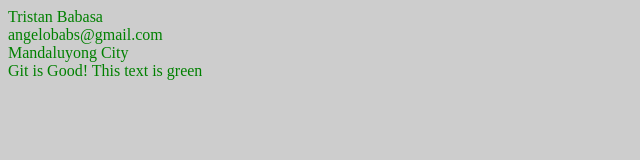
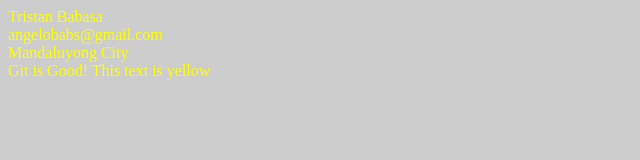
Before and after one commit to tristanbabasa/pokemon, a plain HTML site: page index.html in a window 1280 px wide. Shown: the whole page, without its empty margins (0-640 px from the left). Drawn offline with Linux system fonts and the light colour scheme.

Commit message:
text is yellow

```diff
--- a/index.html
+++ b/index.html
@@ -4,7 +4,7 @@
 
 	  <style>
 	    body {
-	      color: green;
+	      color:yellow;
 	      background-color: #CDCDCD;
 	    }
 
@@ -18,6 +18,6 @@
 
 		Git is Good!
 
-		This text is green
+		This text is yellow
 	</body>
 </html>
```
